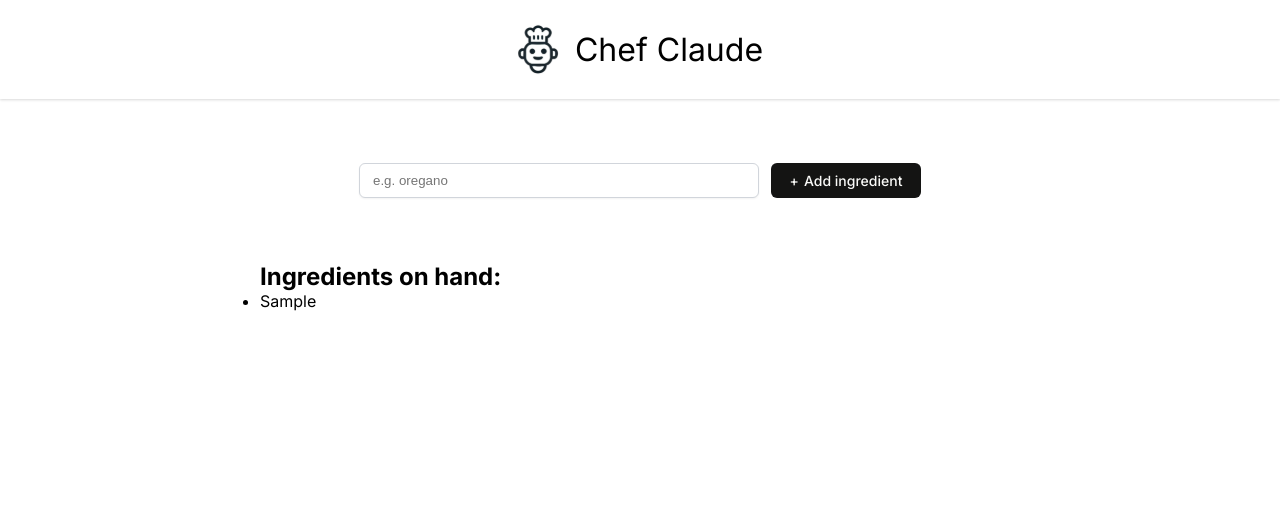
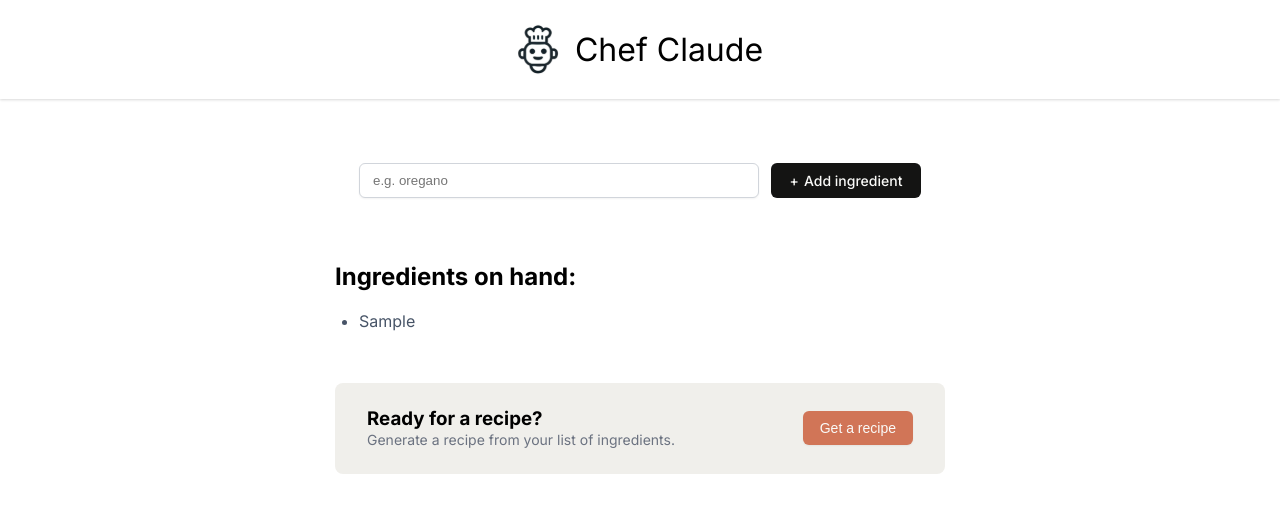
Before and after one commit to JustinShawAcademy/chef-claude, a React (Vite) app in the folder react-js-scrimba-vite/: page / in a window 1280 px wide. Both pictures are taken after typing "Sample" into the empty fields and a click on the button "Add ingredient". Shown: the top 512 px of the page. Built offline with nearby package versions, Linux system fonts and the light colour scheme.

Commit message:
feat(UI): Add state variable to output user form input.

```diff
--- a/react-js-scrimba-vite/src/components/Header/Header.jsx
+++ b/react-js-scrimba-vite/src/components/Header/Header.jsx
@@ -1,11 +1,17 @@
 import styles from './Header.module.css'
 import chefClaudeIcon from '../../assets/chef-claude-icon.svg'
 
+import Container from '../Container'
+
 export default function Header() {
     return (
-        <header className={styles.headerContainer}>
-            <img className={styles.headerImage} src={chefClaudeIcon}/>
-            <h1 className={styles.headerTitle}>Chef Claude</h1>
+        <header className={styles.headerOuter}>
+            <Container>
+                <div className={styles.headerContainer}>
+                    <img className={styles.headerImage} src={chefClaudeIcon}/>
+                    <h1 className={styles.headerTitle}>Chef Claude</h1>
+                </div>
+            </Container>
         </header>
     )
 }
--- a/react-js-scrimba-vite/src/components/Header/Header.module.css
+++ b/react-js-scrimba-vite/src/components/Header/Header.module.css
@@ -1,10 +1,13 @@
+.headerOuter {
+    background-color: white;
+    box-shadow: 0px 1px 3px 0px rgba(0, 0, 0, 0.10), 0px 1px 2px 0px rgba(0, 0, 0, 0.06);
+}
 .headerContainer {
     display: flex;
     justify-content: center;
     align-items: center;
     gap: 16px;
     padding: 24px 0px;
-    box-shadow: 0px 1px 3px 0px rgba(0, 0, 0, 0.10), 0px 1px 2px 0px rgba(0, 0, 0, 0.06);
 }
 
 .headerImage {
--- a/react-js-scrimba-vite/src/components/Main/Main.jsx
+++ b/react-js-scrimba-vite/src/components/Main/Main.jsx
@@ -31,13 +31,20 @@
                     />
                     <button>Add ingredient</button>
                 </form>
-
+                {ingredients.length > 0 &&
                 <section>
-                    <h2>Ingredients on hand: </h2>
-                    <ul>
+                    <h2 className={styles.ingredientHandTitle}>Ingredients on hand: </h2>
+                    <ul className={styles.ingredientsList}>
                         {ingredientsListItems}
                     </ul>
-                </section>
+                    <div className={styles.getRecipeContainer}>
+                        <div>
+                            <h3>Ready for a recipe?</h3>
+                            <p>Generate a recipe from your list of ingredients.</p>
+                        </div>
+                        <button>Get a recipe</button>
+                    </div>
+                </section>}
             </Container>
         </main>
     )
--- a/react-js-scrimba-vite/src/components/Main/Main.module.css
+++ b/react-js-scrimba-vite/src/components/Main/Main.module.css
@@ -1,11 +1,8 @@
-.mainContainer {
-
-}
 .addIngredientForm {
     display: flex;
     justify-content: center;
     gap: 12px;
-    padding:64px ;
+    padding: 64px 0;
 }
 
 .addIngredientForm > input {
@@ -33,3 +30,49 @@
     content: "+";
     margin-right: 5px;
 }
+
+h2.ingredientHandTitle {
+    padding-bottom: 16px;
+}
+
+ul.ingredientsList {
+    margin-bottom: 48px;
+    margin-left: 24px;
+}
+
+ul.ingredientsList > li {
+    color: #475467;
+    line-height: 28px;
+}
+
+.getRecipeContainer {
+    display: flex;
+    justify-content: space-between;
+    align-items: center;
+    border-radius: 8px;
+    background: #F0EFEB;
+    padding: 24px 32px;
+}
+
+.getRecipeContainerr h3 {
+    font-size: 1.125rem;
+    font-weight: 500;
+    line-height: 24px;
+}
+
+.getRecipeContainer p {
+    color: #6B7280;
+    font-size: 0.875rem;
+    line-height: 20px;
+}
+
+.getRecipeContainer button {
+    border: none;
+    border-radius: 6px;
+    background: #D17557;
+    box-shadow: 0px 1px 2px 0px rgba(0, 0, 0, 0.05);
+    color: #FAFAF8;
+    padding: 9px 17px;
+    font-size: 0.875rem;
+    cursor: pointer;
+}
--- a/react-js-scrimba-vite/src/index.css
+++ b/react-js-scrimba-vite/src/index.css
@@ -12,7 +12,7 @@
 
 /* utility class */
 .container {
-    max-width: 800px;
+    max-width: 650px;
     margin: 0 auto;   /* centers it */
     padding: 0 20px;  /* safety gap for mobile*/
 }
```
